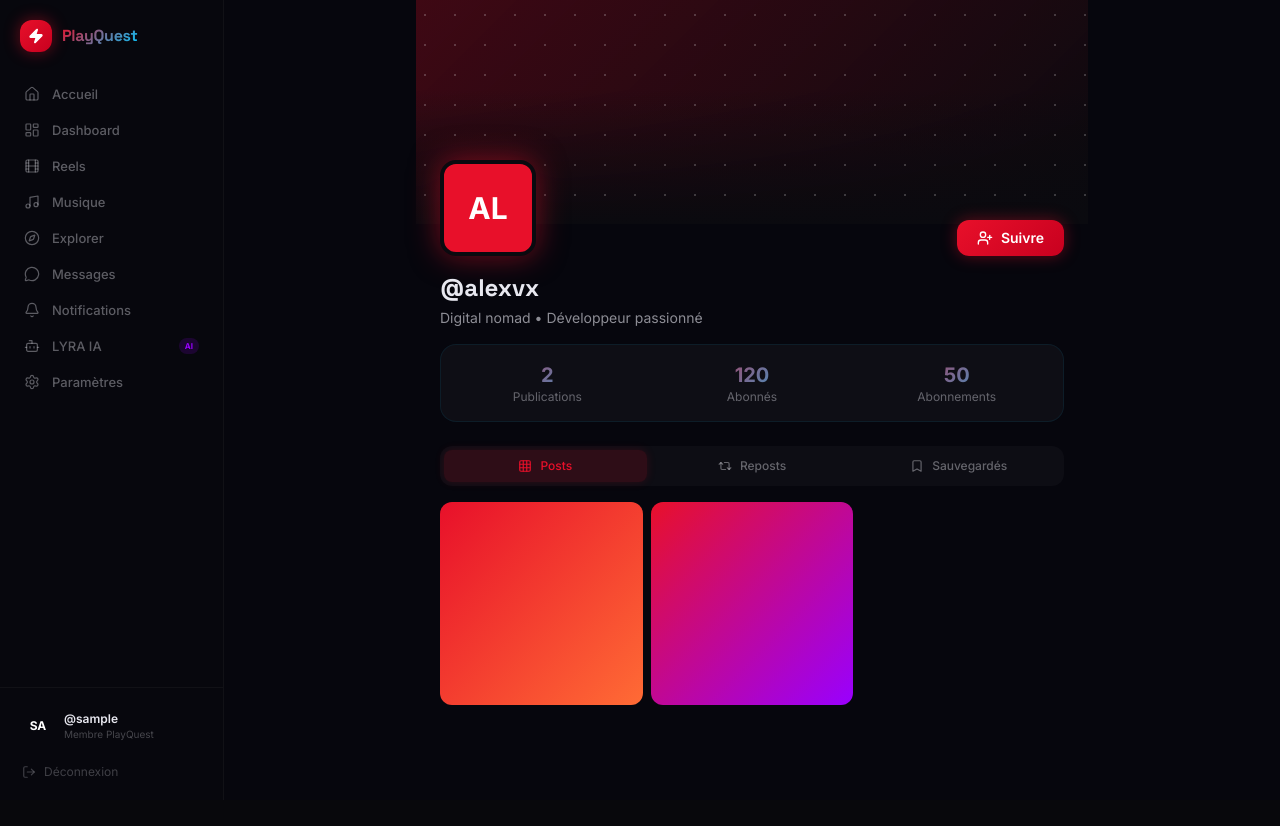
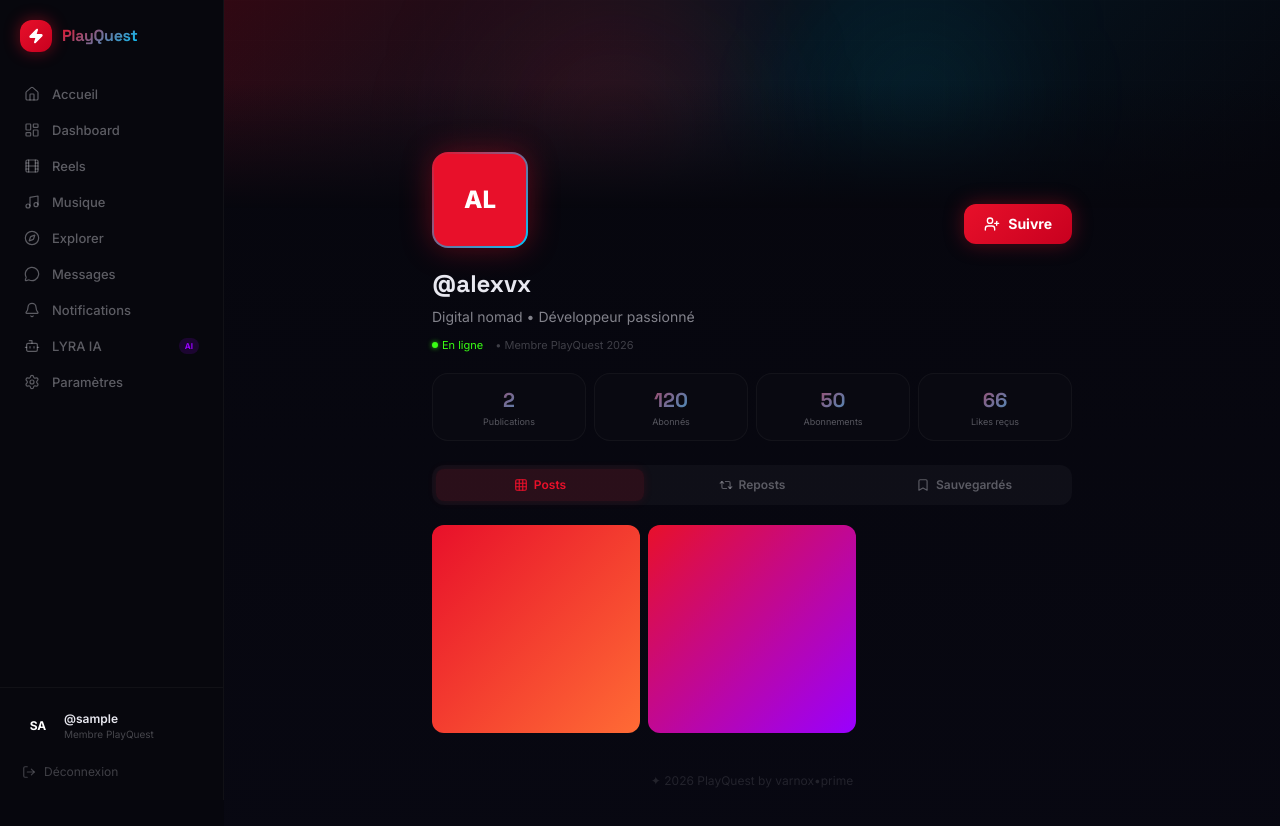
Before and after one commit to Med12-q/PlayQuest, a React (Vite) app in the folder artifacts/playquest/: page /profile/alexvx in a window 1280 px wide. Shown: the top 826 px of the page. Before the commit the page ends 800 px from the top, so only its background shows below. Built offline with nearby package versions, Linux system fonts and the light colour scheme; sample sign-in values are in the browser's storage.

Commit message:
feat: landing aurora premium + dashboard analytics + profile redesign + feed premium

```diff
--- a/artifacts/playquest/src/pages/profile.tsx
+++ b/artifacts/playquest/src/pages/profile.tsx
@@ -1,7 +1,7 @@
 import { useState, useEffect } from "react";
-import { useParams } from "wouter";
+import { useParams, Link } from "wouter";
 import { motion } from "framer-motion";
-import { Grid, Repeat2, Bookmark, UserPlus, UserCheck, Edit3 } from "lucide-react";
+import { Grid, Repeat2, Bookmark, UserPlus, UserCheck, Edit3, Heart, MessageCircle, TrendingUp, LayoutDashboard } from "lucide-react";
 import Layout from "@/components/Layout";
 import { useAuth } from "@/contexts/AuthContext";
 import { store, User, Post } from "@/lib/store";
@@ -15,13 +15,17 @@ export default function ProfilePage() {
   const [following, setFollowing] = useState(false);
   const [activeTab, setActiveTab] = useState<"posts" | "reposts" | "saved">("posts");
   const [followersCount, setFollowersCount] = useState(0);
+  const [totalLikes, setTotalLikes] = useState(0);
 
   useEffect(() => {
     const u = store.getUserByUsername(params.username);
     if (u) {
       setUser(u);
-      setPosts(store.getPostsByUser(u.id));
+      const userPosts = store.getPostsByUser(u.id);
+      setPosts(userPosts);
       setFollowersCount(u.followersCount);
+      const likes = userPosts.reduce((s, p) => s + p.likesCount, 0);
+      setTotalLikes(likes);
       if (currentUser && currentUser.id !== u.id) {
         setFollowing(store.isFollowing(currentUser.id, u.id));
       }
@@ -37,105 +41,146 @@ export default function ProfilePage() {
 
   if (!user) return (
     <Layout>
-      <div className="flex items-center justify-center h-64 text-[#e8e8f0]/40">Utilisateur introuvable</div>
+      <div className="flex items-center justify-center h-64 text-[#e8e8f0]/30 text-sm">Utilisateur introuvable</div>
     </Layout>
   );
 
   const isOwn = currentUser?.id === user.id;
 
+  const stats = [
+    { label: "Publications", value: posts.length },
+    { label: "Abonnés", value: followersCount },
+    { label: "Abonnements", value: user.followingCount },
+    { label: "Likes reçus", value: totalLikes },
+  ];
+
   return (
     <Layout>
-      <div className="max-w-2xl mx-auto">
-        {/* Cover */}
-        <div className="h-40 md:h-56 relative" style={{ background: `linear-gradient(135deg, ${user.avatarColor}40, #0a0a0f)` }}>
-          <div className="absolute inset-0" style={{ background: "linear-gradient(to bottom, transparent 40%, #0a0a0f)" }} />
-          <div className="absolute inset-0 opacity-20" style={{ backgroundImage: "radial-gradient(circle at 30% 50%, white 1px, transparent 1px)", backgroundSize: "30px 30px" }} />
+      <div className="min-h-screen" style={{ background: "linear-gradient(180deg,#06060d 0%,#080812 100%)" }}>
+        {/* Cover banner */}
+        <div className="h-40 md:h-52 relative overflow-hidden">
+          <div className="absolute inset-0" style={{ background: `linear-gradient(135deg,${user.avatarColor}30 0%,rgba(0,200,255,0.08) 50%,#06060d 100%)` }} />
+          <div className="absolute inset-0 opacity-10" style={{ backgroundImage: "linear-gradient(rgba(255,255,255,0.05) 1px,transparent 1px),linear-gradient(90deg,rgba(255,255,255,0.05) 1px,transparent 1px)", backgroundSize: "40px 40px" }} />
+          {/* Aurora glow */}
+          <div className="absolute inset-0 pointer-events-none">
+            <div className="absolute w-64 h-64 rounded-full blur-3xl top-0 left-1/4" style={{ background: `${user.avatarColor}20` }} />
+            <div className="absolute w-48 h-48 rounded-full blur-3xl top-0 right-1/4" style={{ background: "rgba(0,200,255,0.08)" }} />
+          </div>
+          <div className="absolute inset-0" style={{ background: "linear-gradient(to bottom,transparent 40%,#06060d 100%)" }} />
         </div>
 
-        {/* Profile info */}
-        <div className="px-4 md:px-6 -mt-16 relative z-10 pb-6">
-          <div className="flex items-end justify-between mb-4">
-            <motion.div initial={{ scale: 0.8 }} animate={{ scale: 1 }} className="w-24 h-24 rounded-2xl flex items-center justify-center text-3xl font-bold text-white border-4" style={{ background: user.avatarColor, boxShadow: `0 0 30px ${user.avatarColor}80`, borderColor: "#0a0a0f" }}>
-              {getInitials(user.username)}
+        <div className="max-w-2xl mx-auto px-4 -mt-14 relative z-10 pb-24">
+          {/* Avatar + actions */}
+          <div className="flex items-end justify-between mb-5">
+            <motion.div initial={{ scale: 0.85, opacity: 0 }} animate={{ scale: 1, opacity: 1 }} transition={{ type: "spring", stiffness: 300 }}>
+              <div className="w-24 h-24 rounded-2xl p-0.5" style={{ background: `linear-gradient(135deg,${user.avatarColor},#00c8ff)`, boxShadow: `0 0 30px ${user.avatarColor}60` }}>
+                <div className="w-full h-full rounded-[14px] flex items-center justify-center text-2xl font-black text-white" style={{ background: user.avatarColor }}>
+                  {getInitials(user.username)}
+                </div>
+              </div>
             </motion.div>
-            <div>
+
+            <div className="flex items-center gap-2 pb-1">
               {isOwn ? (
-                <a href="/settings" className="flex items-center gap-2 px-4 py-2 rounded-xl text-sm font-medium transition-all" style={{ background: "rgba(255,255,255,0.05)", border: "1px solid rgba(0,200,255,0.2)", color: "#e8e8f0" }} data-testid="button-edit-profile">
-                  <Edit3 className="w-4 h-4" /><span>Modifier</span>
-                </a>
+                <>
+                  <Link to="/dashboard">
+                    <motion.div whileHover={{ scale: 1.04 }} className="flex items-center gap-1.5 px-3 py-2 rounded-xl text-xs font-medium" style={{ background: "rgba(0,200,255,0.08)", border: "1px solid rgba(0,200,255,0.2)", color: "#00c8ff" }}>
+                      <LayoutDashboard className="w-3.5 h-3.5" /> Dashboard
+                    </motion.div>
+                  </Link>
+                  <Link to="/settings">
+                    <motion.div whileHover={{ scale: 1.04 }} className="flex items-center gap-1.5 px-3 py-2 rounded-xl text-xs font-medium" style={{ background: "rgba(255,255,255,0.05)", border: "1px solid rgba(255,255,255,0.08)", color: "#e8e8f0" }}>
+                      <Edit3 className="w-3.5 h-3.5" /> Modifier
+                    </motion.div>
+                  </Link>
+                </>
               ) : (
-                <button onClick={toggleFollow} data-testid="button-follow-profile" className="flex items-center gap-2 px-5 py-2 rounded-xl text-sm font-semibold transition-all" style={{ background: following ? "rgba(0,200,255,0.1)" : "linear-gradient(135deg, #e8102a, #c8001f)", color: following ? "#00c8ff" : "white", border: following ? "1px solid rgba(0,200,255,0.3)" : "none", boxShadow: following ? "none" : "0 0 16px rgba(232,16,42,0.4)" }}>
+                <motion.button whileHover={{ scale: 1.04 }} whileTap={{ scale: 0.96 }} onClick={toggleFollow} className="flex items-center gap-2 px-5 py-2.5 rounded-xl text-sm font-bold transition-all" style={{ background: following ? "rgba(0,200,255,0.08)" : "linear-gradient(135deg,#e8102a,#c8001f)", color: following ? "#00c8ff" : "white", border: following ? "1px solid rgba(0,200,255,0.25)" : "none", boxShadow: following ? "none" : "0 0 20px rgba(232,16,42,0.35)" }}>
                   {following ? <><UserCheck className="w-4 h-4" /> Suivi</> : <><UserPlus className="w-4 h-4" /> Suivre</>}
-                </button>
+                </motion.button>
               )}
             </div>
           </div>
 
-          <div className="mb-4">
-            <h1 className="text-2xl font-bold text-[#e8e8f0]" style={{ fontFamily: "'Space Grotesk', sans-serif" }}>@{user.username}</h1>
-            {user.bio && <p className="text-sm text-[#e8e8f0]/60 mt-1">{user.bio}</p>}
+          {/* Identity */}
+          <div className="mb-5">
+            <h1 className="text-2xl font-black text-[#e8e8f0] mb-0.5" style={{ fontFamily: "'Space Grotesk',sans-serif" }}>@{user.username}</h1>
+            {user.bio && <p className="text-sm text-[#e8e8f0]/55 leading-relaxed mt-1.5">{user.bio}</p>}
+            <div className="flex items-center gap-3 mt-2">
+              <div className="flex items-center gap-1">
+                <div className="w-1.5 h-1.5 rounded-full bg-[#39ff14]" style={{ boxShadow: "0 0 5px rgba(57,255,20,0.8)" }} />
+                <span className="text-[11px] text-[#39ff14]">En ligne</span>
+              </div>
+              <span className="text-[11px] text-[#e8e8f0]/25">• Membre PlayQuest 2026</span>
+            </div>
           </div>
 
           {/* Stats */}
-          <div className="flex gap-6 mb-6 p-4 rounded-2xl" style={{ background: "rgba(17,17,24,0.8)", border: "1px solid rgba(0,200,255,0.08)" }}>
-            {[
-              { label: "Publications", value: posts.length },
-              { label: "Abonnés", value: followersCount },
-              { label: "Abonnements", value: user.followingCount },
-            ].map(({ label, value }) => (
-              <div key={label} className="flex-1 text-center">
-                <p className="text-xl font-bold gradient-text">{value.toLocaleString()}</p>
-                <p className="text-xs text-[#e8e8f0]/40">{label}</p>
-              </div>
+          <div className="grid grid-cols-4 gap-2 mb-6">
+            {stats.map(({ label, value }) => (
+              <motion.div key={label} whileHover={{ scale: 1.04 }} className="text-center p-3 rounded-2xl" style={{ background: "rgba(11,11,18,0.9)", border: "1px solid rgba(255,255,255,0.04)" }}>
+                <p className="text-xl font-black mb-0.5" style={{ fontFamily: "'Space Grotesk',sans-serif", background: "linear-gradient(135deg,#e8102a,#00c8ff)", WebkitBackgroundClip: "text", WebkitTextFillColor: "transparent" }}>
+                  {value.toLocaleString("fr-FR")}
+                </p>
+                <p className="text-[9px] text-[#e8e8f0]/35 leading-tight">{label}</p>
+              </motion.div>
             ))}
           </div>
 
           {/* Tabs */}
-          <div className="flex gap-1 mb-4 p-1 rounded-xl" style={{ background: "rgba(255,255,255,0.03)" }}>
+          <div className="flex gap-1 mb-5 p-1 rounded-xl" style={{ background: "rgba(255,255,255,0.03)" }}>
             {[
               { id: "posts" as const, icon: Grid, label: "Posts" },
               { id: "reposts" as const, icon: Repeat2, label: "Reposts" },
               { id: "saved" as const, icon: Bookmark, label: "Sauvegardés" },
             ].map(({ id, icon: Icon, label }) => (
-              <button key={id} onClick={() => setActiveTab(id)} data-testid={`tab-${id}`} className="flex-1 flex items-center justify-center gap-2 py-2 rounded-lg text-xs font-medium transition-all" style={{ background: activeTab === id ? "rgba(232,16,42,0.15)" : "transparent", color: activeTab === id ? "#e8102a" : "rgba(232,232,240,0.4)", boxShadow: activeTab === id ? "0 0 10px rgba(232,16,42,0.15)" : "none" }}>
+              <button key={id} onClick={() => setActiveTab(id)} className="flex-1 flex items-center justify-center gap-1.5 py-2 rounded-lg text-xs font-semibold transition-all" style={{ background: activeTab === id ? "rgba(232,16,42,0.12)" : "transparent", color: activeTab === id ? "#e8102a" : "rgba(232,232,240,0.35)", boxShadow: activeTab === id ? "0 0 10px rgba(232,16,42,0.12)" : "none" }}>
                 <Icon className="w-3.5 h-3.5" />{label}
               </button>
             ))}
           </div>
 
-          {/* Grid */}
+          {/* Posts grid */}
           {activeTab === "posts" && (
             posts.length === 0 ? (
-              <div className="text-center py-12 text-[#e8e8f0]/30">
-                <Grid className="w-12 h-12 mx-auto mb-2" />
+              <div className="text-center py-16 text-[#e8e8f0]/25">
+                <Grid className="w-12 h-12 mx-auto mb-3 opacity-30" />
                 <p className="text-sm">Aucune publication</p>
+                {isOwn && <p className="text-xs mt-1 text-[#e8e8f0]/20">Partage ton premier post</p>}
               </div>
             ) : (
-              <div className="grid grid-cols-3 gap-2">
+              <motion.div className="grid grid-cols-3 gap-2" layout>
                 {posts.map((post, i) => (
-                  <motion.div key={post.id} initial={{ opacity: 0, scale: 0.9 }} animate={{ opacity: 1, scale: 1 }} transition={{ delay: i * 0.05 }} className="aspect-square rounded-xl overflow-hidden relative group cursor-pointer" style={{ background: post.imageGradient }} data-testid={`card-profile-post-${post.id}`}>
-                    <div className="absolute inset-0 bg-black/60 opacity-0 group-hover:opacity-100 transition-opacity flex items-end p-2">
-                      <p className="text-white text-[10px] line-clamp-2">{post.content}</p>
+                  <motion.div key={post.id} initial={{ opacity: 0, scale: 0.9 }} animate={{ opacity: 1, scale: 1 }} transition={{ delay: i * 0.04 }} whileHover={{ scale: 1.03, zIndex: 10 }} className="aspect-square rounded-xl overflow-hidden relative group cursor-pointer" style={{ background: post.imageGradient || `linear-gradient(135deg,${user.avatarColor}40,rgba(0,200,255,0.15))` }}>
+                    {post.imageUrl && <img src={post.imageUrl} alt="" className="absolute inset-0 w-full h-full object-cover" />}
+                    <div className="absolute inset-0 opacity-0 group-hover:opacity-100 transition-all duration-200 flex flex-col items-center justify-center gap-1" style={{ background: "rgba(0,0,0,0.65)", backdropFilter: "blur(2px)" }}>
+                      <div className="flex items-center gap-1 text-white">
+                        <Heart className="w-3.5 h-3.5 fill-white" />
+                        <span className="text-xs font-semibold">{post.likesCount}</span>
+                      </div>
+                      <p className="text-white text-[9px] px-2 text-center line-clamp-2 leading-tight opacity-80">{post.content}</p>
                     </div>
                   </motion.div>
                 ))}
-              </div>
+              </motion.div>
             )
           )}
 
           {activeTab === "reposts" && (
-            <div className="text-center py-12 text-[#e8e8f0]/30">
-              <Repeat2 className="w-12 h-12 mx-auto mb-2" />
+            <div className="text-center py-16 text-[#e8e8f0]/25">
+              <Repeat2 className="w-12 h-12 mx-auto mb-3 opacity-30" />
               <p className="text-sm">Aucun repost</p>
             </div>
           )}
 
           {activeTab === "saved" && (
-            <div className="text-center py-12 text-[#e8e8f0]/30">
-              <Bookmark className="w-12 h-12 mx-auto mb-2" />
+            <div className="text-center py-16 text-[#e8e8f0]/25">
+              <Bookmark className="w-12 h-12 mx-auto mb-3 opacity-30" />
               <p className="text-sm">Aucune sauvegarde</p>
             </div>
           )}
+
+          <p className="text-center text-xs text-[#e8e8f0]/12 mt-10 mb-4">✦ 2026 PlayQuest by varnox•prime</p>
         </div>
       </div>
     </Layout>
```
